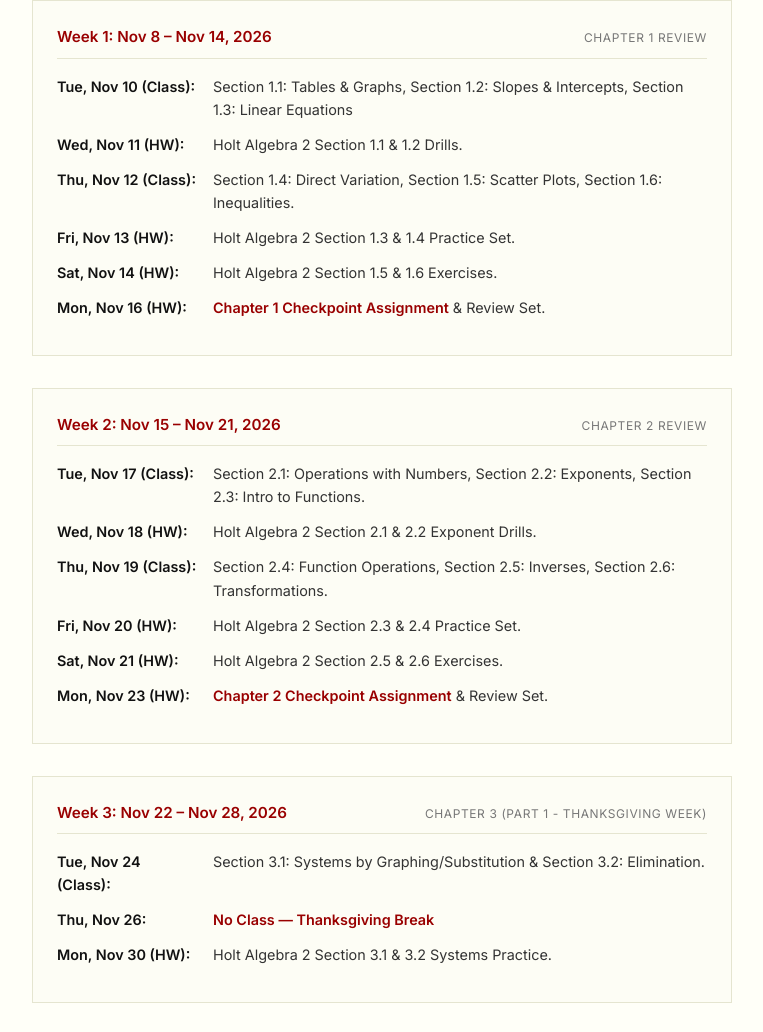
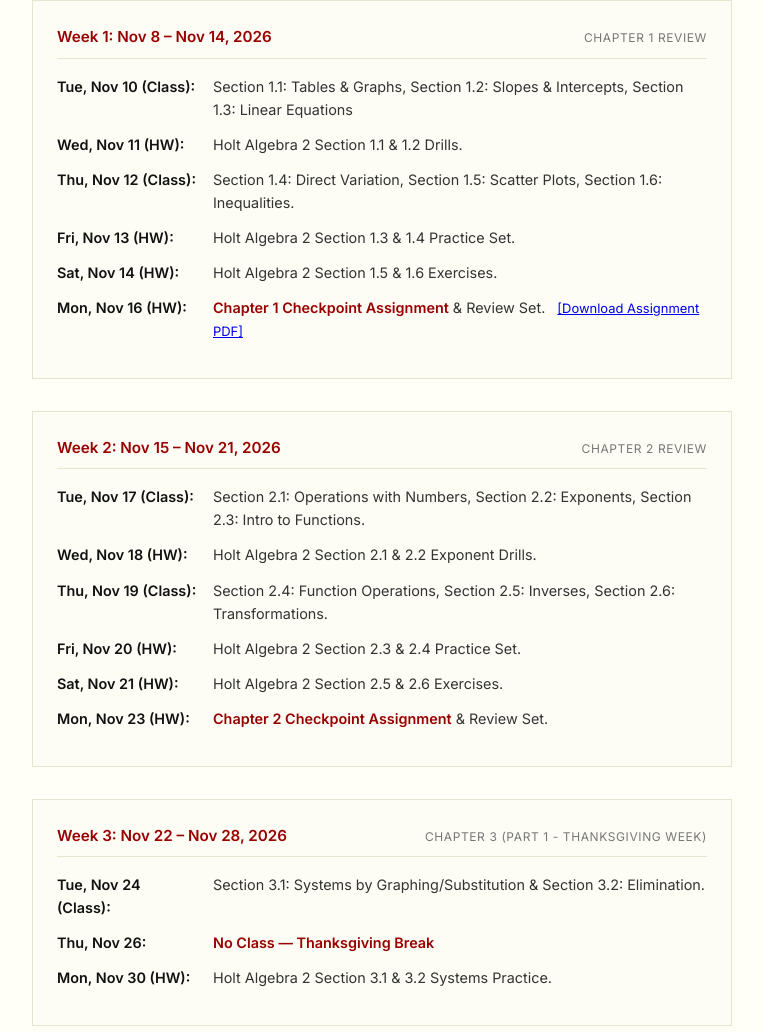
Before and after one commit to williamswick96-coder/AlgebraHome, a plain HTML site: page index.html in a window 1280 px wide. Shown: the part 684-1716 px from the top of the page, without its empty margins (0-763 px from the left). Drawn offline with nearby package versions, Linux system fonts and the light colour scheme; a web font is replaced by a local one.

Commit message:
Update homework item for Mon, Nov 16 with download link
Added a link to download the Chapter 1 Checkpoint Assignment PDF.

```diff
--- a/index.html
+++ b/index.html
@@ -297,10 +297,13 @@
                             <span class="day-label">Sat, Nov 14 (HW):</span>
                             <span class="day-content">Holt Algebra 2 Section 1.5 & 1.6 Exercises.</span>
                         </li>
-                        <li class="schedule-item">
-                            <span class="day-label">Mon, Nov 16 (HW):</span>
-                            <span class="day-content"><span class="checkpoint-highlight">Chapter 1 Checkpoint Assignment</span> & Review Set.</span>
-                        </li>
+<li class="schedule-item">
+    <span class="day-label">Mon, Nov 16 (HW):</span>
+    <span class="day-content">
+        <span class="checkpoint-highlight">Chapter 1 Checkpoint Assignment</span> & Review Set.
+        <a href="https://drive.google.com/file/d/1WhWNk72UhdkmP_8T2Gb8198z8xRnYNOS/view?usp=sharing"_blank" style="margin-left: 8px; font-size: 0.9em; text-decoration: underline;">[Download Assignment PDF]</a>
+    </span>
+</li>
                     </ul>
                 </div>
 
```
